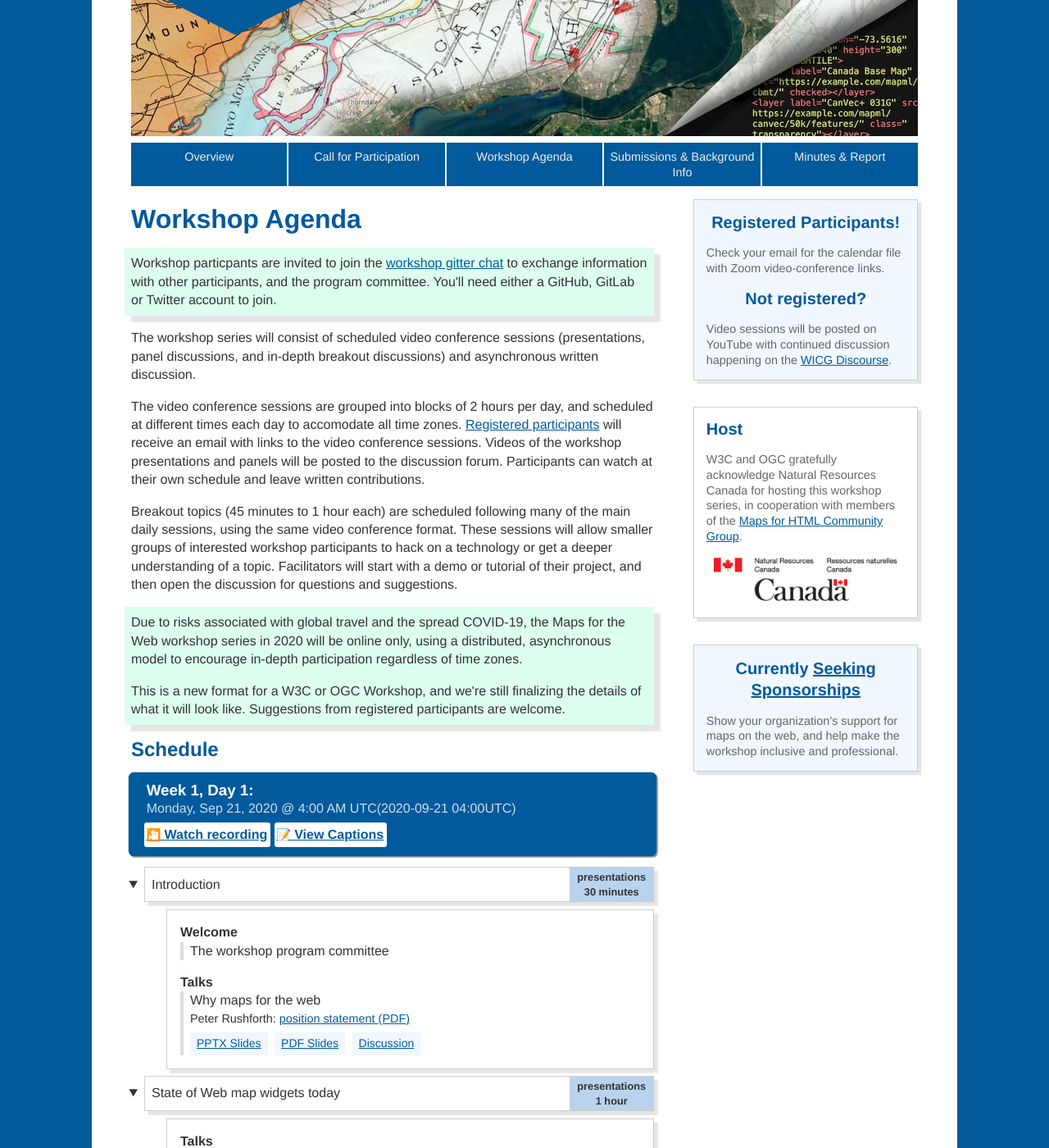
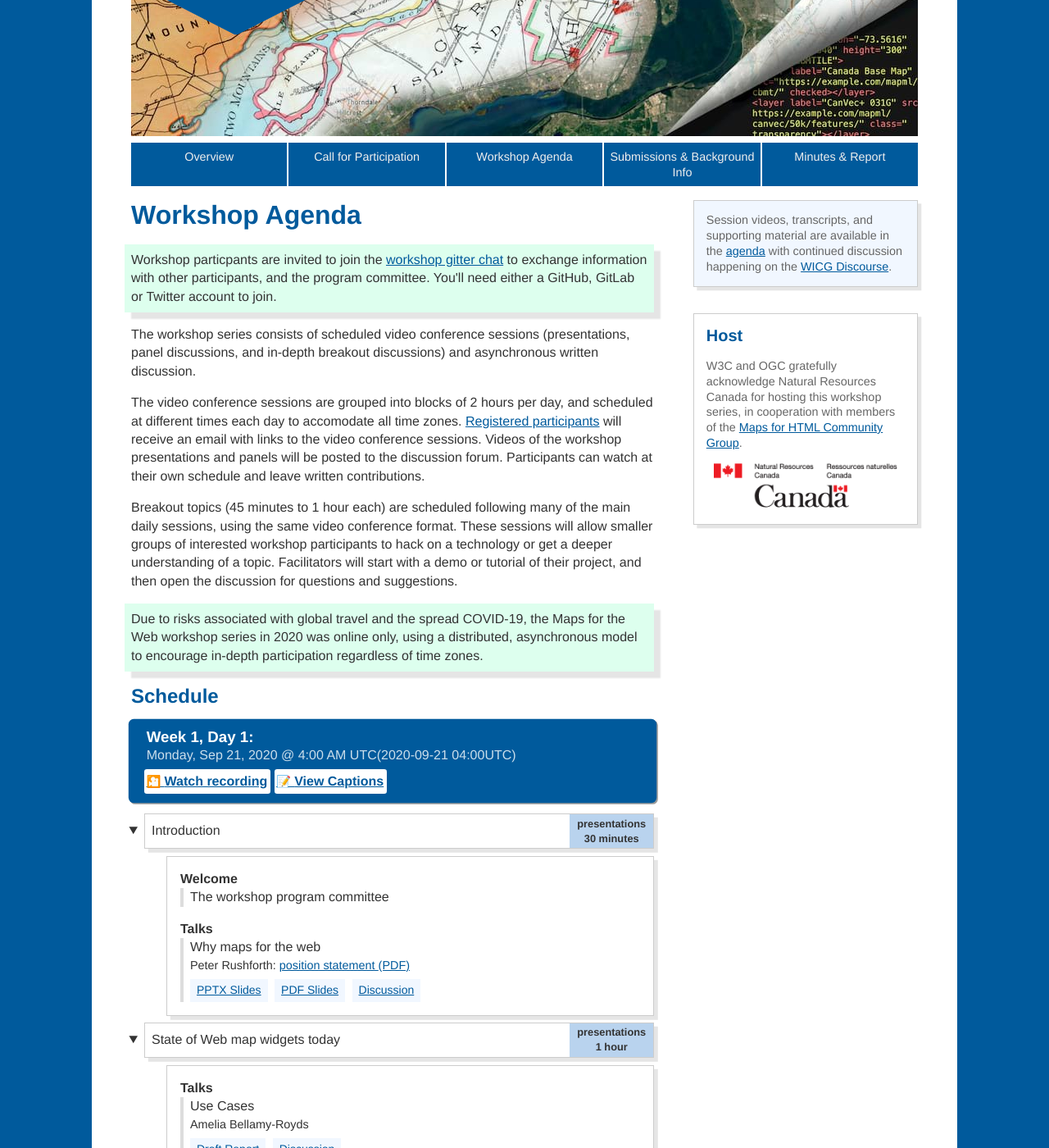
Before and after one commit to Maps4HTML/Maps4HTML-Workshop-2020, a Jekyll site: the page built from agenda.html, in a window 1280 px wide and 1400 px high, scrolled down 502 px. Shown: the whole window at 82% size. Built offline with Jekyll 4.4.1, drawn with Linux system fonts in a browser that asks for light colours; some of the changed text lies outside the part shown.

Commit message:
Copy changes to reflect that the workshop has occured

```diff
--- a/_includes/register-cta.html
+++ b/_includes/register-cta.html
@@ -1,15 +1,7 @@
 <aside class="box box-register box-emphasis" id="register-now">
-    <h2 class="cta">
-      Registered Participants!
-    </h2>
-    <p>
-      Check your email for the calendar file with Zoom video-conference links.
-    </p>
-    <h2 class="cta">
-      Not registered?
-    </h2>
-    <p>
-      Video sessions will be posted on YouTube with continued discussion happening on the
-      <a href="https://discourse.wicg.io/c/web-mapping/22">WICG Discourse</a>.
-    </p>
+  <p>
+    Session videos, transcripts, and supporting material are available in the <a href="{{ relBase }}/agenda">agenda</a>
+    with continued discussion happening on the
+    <a href="https://discourse.wicg.io/c/web-mapping/22">WICG Discourse</a>.
+  </p>
 </aside>
--- a/_layouts/default.html
+++ b/_layouts/default.html
@@ -35,7 +35,6 @@
     </main>
     {% include register-cta.html %}
     {% include host.html %}
-    {% include sponsors.html %}
     {% include footer.html %}
     <script src="{{ relBase }}/assets/js/script.js"></script>
   </body>
--- a/agenda.html
+++ b/agenda.html
@@ -18,7 +18,7 @@
   </p>
 </div>
 <p>
-  The workshop series will consist of scheduled video conference sessions
+  The workshop series consists of scheduled video conference sessions
   (presentations, panel discussions, and in-depth breakout discussions)
   and asynchronous written discussion.
 </p>
@@ -46,14 +46,9 @@
 <div class="info">
   <p>
   Due to risks associated with global travel and the spread COVID-19,
-  the Maps for the Web workshop series in 2020 will be online only,
+  the Maps for the Web workshop series in 2020 was online only,
   using a distributed, asynchronous model to encourage in-depth participation
   regardless of time zones.
-  </p>
-  <p>
-  This is a new format for a W3C or OGC Workshop,
-  and we're still finalizing the details of what it will look like.
-  Suggestions from registered participants are welcome.
   </p>
 </div>
 <!--
@@ -259,25 +254,9 @@
     </p>
   </dd>
 </dl>
-<h3 id="tools">
-  Tools
+<h3 id="minutes">
+  Maintaining records
 </h3>
-<div class="info">
-  <p>
-    We're still collecting information on the different options
-    for remote collaboration tools.
-    Your feedback is welcome!
-    We especially want to ensure that the chosen tools are accessible to all.
-  </p>
-  <p>
-    Add suggestions to our discussion issues
-    for <a href="https://github.com/Maps4HTML/Maps4HTML-Workshop-2020/issues/39">video conferencing and video hosting</a>,
-    or <a href="https://github.com/Maps4HTML/Maps4HTML-Workshop-2020/issues/40">text-based forums</a>.
-  </p>
-</div>
-<h4 id="minutes">
-  Maintaining records
-</h4>
 <p>
   All session organizers are expected to create records
   of what was discussed,
--- a/index.html
+++ b/index.html
@@ -15,7 +15,7 @@
   <p>
     This workshop series was originally planned as an in-person event in Montreal.
     Due to risks associated with global travel and the spread of COVID-19,
-    the Maps for the Web workshop in 2020 will be online only,
+    the Maps for the Web workshop in 2020 was online only,
     spread out over a month of video presentations and asynchronous discussion.
   </p>
   <p>
```
Also changed, not shown: supporting-material.html (+0 -19 lines).
